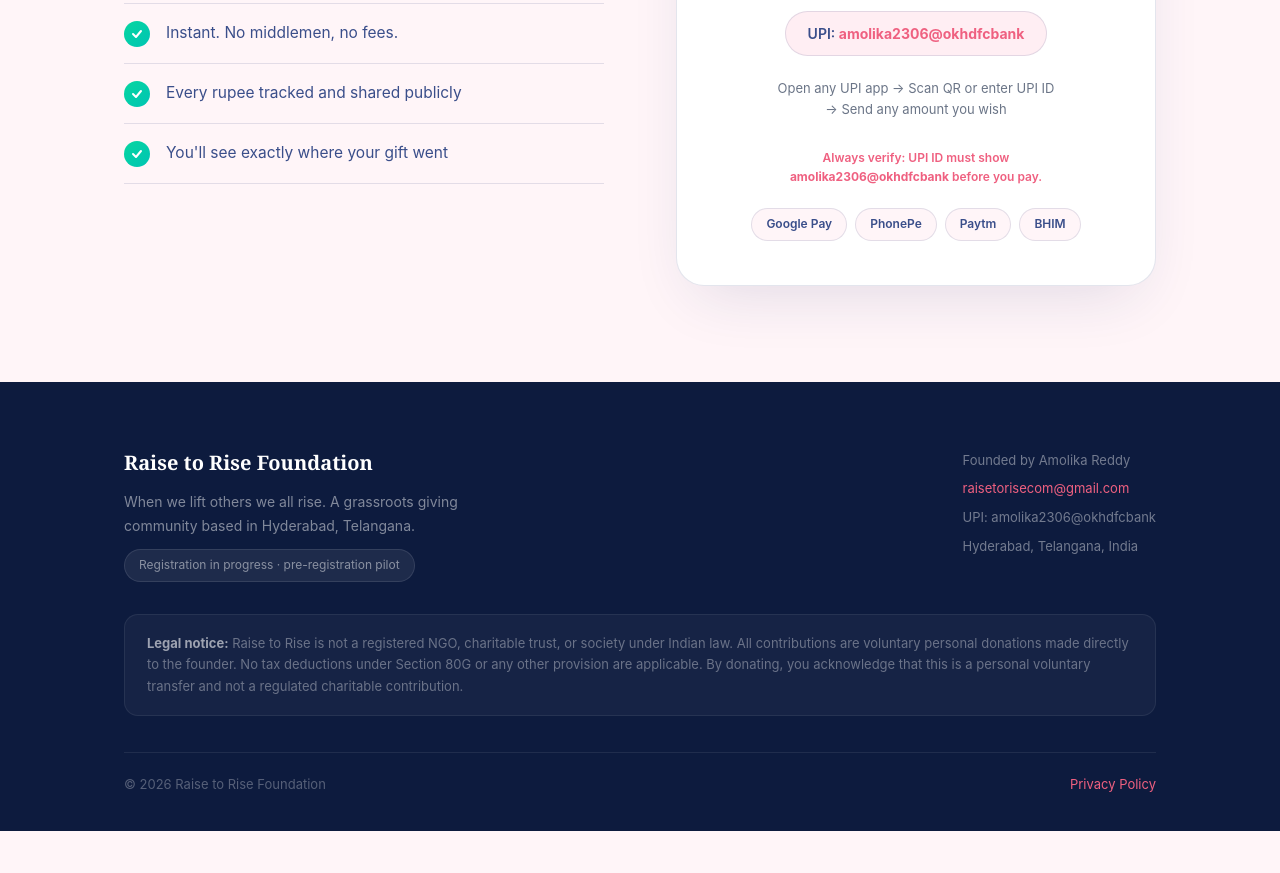
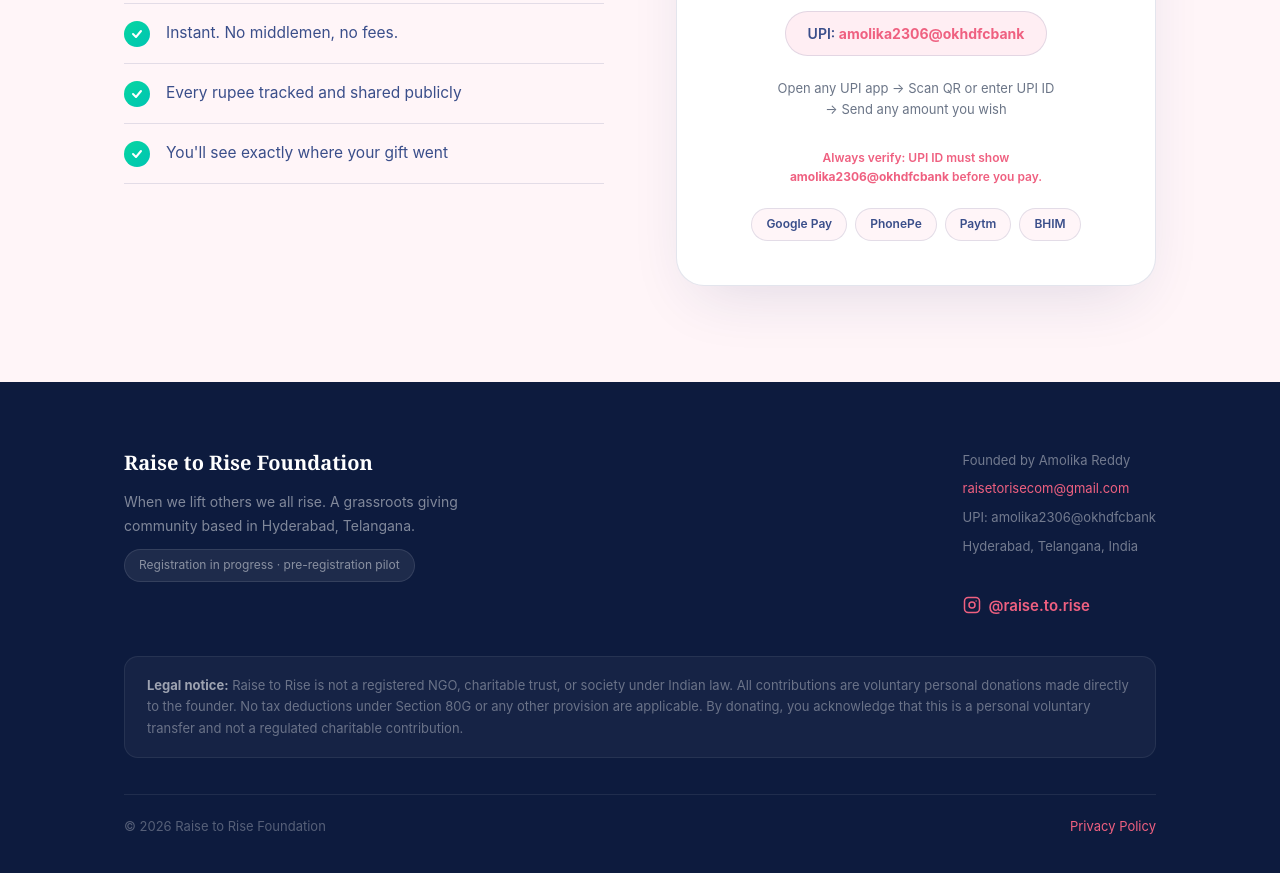
Before and after one commit to amolika2306-alt/Raise-to-Rise, a plain HTML site: page index.html in a window 1280 px wide. Shown: the part 6576-7449 px from the top of the page. Before the commit the page ends 7407 px from the top, so only its background shows below. Drawn offline with Linux system fonts and the light colour scheme.

Commit message:
Add Instagram link to footer, update canonical URLs to Vercel
Co-Authored-By: Claude Sonnet 4.6 <noreply@anthropic.com>

```diff
--- a/index.html
+++ b/index.html
@@ -9,17 +9,17 @@
 <meta name="theme-color" content="#0D1B3E">
 <link rel="icon" type="image/png" href="raise_to_rise_logo.png">
 <link rel="apple-touch-icon" href="raise_to_rise_logo.png">
-<link rel="canonical" href="https://raise-to-rise.netlify.app">
+<link rel="canonical" href="https://raise-to-rise.vercel.app">
 <meta property="og:title" content="Raise to Rise Foundation">
 <meta property="og:description" content="Small hands, big change. Start from ₹10 or give more, there's no limit. Be part of real impact in Hyderabad's underserved communities.">
 <meta property="og:type" content="website">
-<meta property="og:url" content="https://raise-to-rise.netlify.app">
-<meta property="og:image" content="https://raise-to-rise.netlify.app/raise_to_rise_logo.png">
+<meta property="og:url" content="https://raise-to-rise.vercel.app">
+<meta property="og:image" content="https://raise-to-rise.vercel.app/raise_to_rise_logo.png">
 <meta property="og:image:alt" content="Raise to Rise Foundation — grassroots giving, Hyderabad">
 <meta name="twitter:card" content="summary_large_image">
 <meta name="twitter:title" content="Raise to Rise Foundation">
 <meta name="twitter:description" content="Start from ₹10 or give more — no limit, no overhead. Every rupee goes into pads, food, and sanitation education for communities in Hyderabad.">
-<meta name="twitter:image" content="https://raise-to-rise.netlify.app/raise_to_rise_logo.png">
+<meta name="twitter:image" content="https://raise-to-rise.vercel.app/raise_to_rise_logo.png">
 <title>Raise to Rise Foundation: When we lift others we all rise</title>
 <style>
   /* ── LOGO PALETTE ────────────────────────────────────────
@@ -701,7 +701,11 @@
         Founded by Amolika Reddy<br>
         <a href="mailto:raisetorisecom@gmail.com">raisetorisecom@gmail.com</a><br>
         UPI: amolika2306@okhdfcbank<br>
-        Hyderabad, Telangana, India
+        Hyderabad, Telangana, India<br><br>
+        <a href="https://www.instagram.com/raise.to.rise?igsh=eXU3andyMHpsNDcy&utm_source=qr" target="_blank" rel="noopener noreferrer" style="display:inline-flex;align-items:center;gap:8px;color:var(--coral);font-weight:600;text-decoration:none;font-size:15px">
+          <svg width="18" height="18" viewBox="0 0 24 24" fill="none" stroke="currentColor" stroke-width="2" stroke-linecap="round" stroke-linejoin="round" aria-hidden="true"><rect x="2" y="2" width="20" height="20" rx="5" ry="5"/><circle cx="12" cy="12" r="4"/><circle cx="17.5" cy="6.5" r="1" fill="currentColor" stroke="none"/></svg>
+          @raise.to.rise
+        </a>
       </div>
     </div>
     <div class="disclaimer">
```
